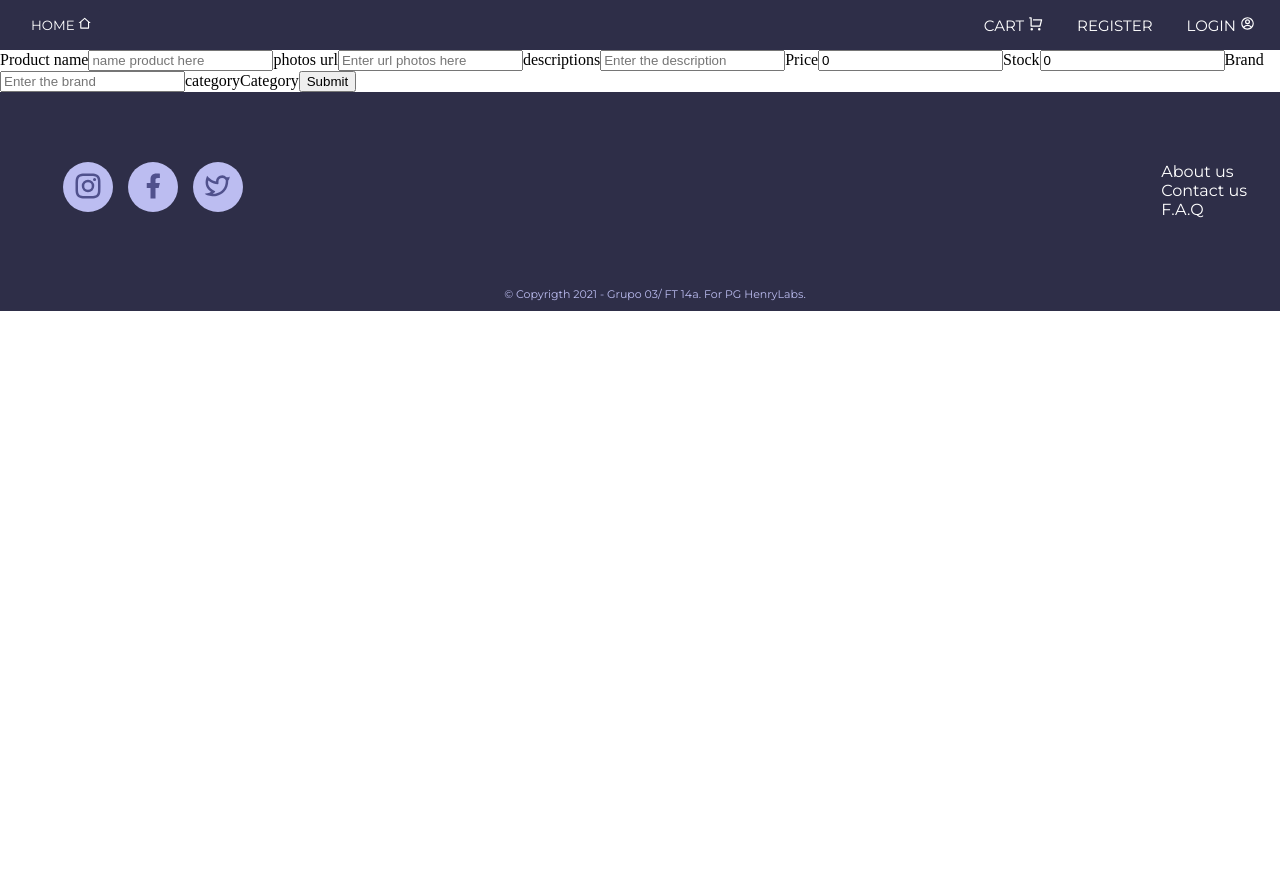
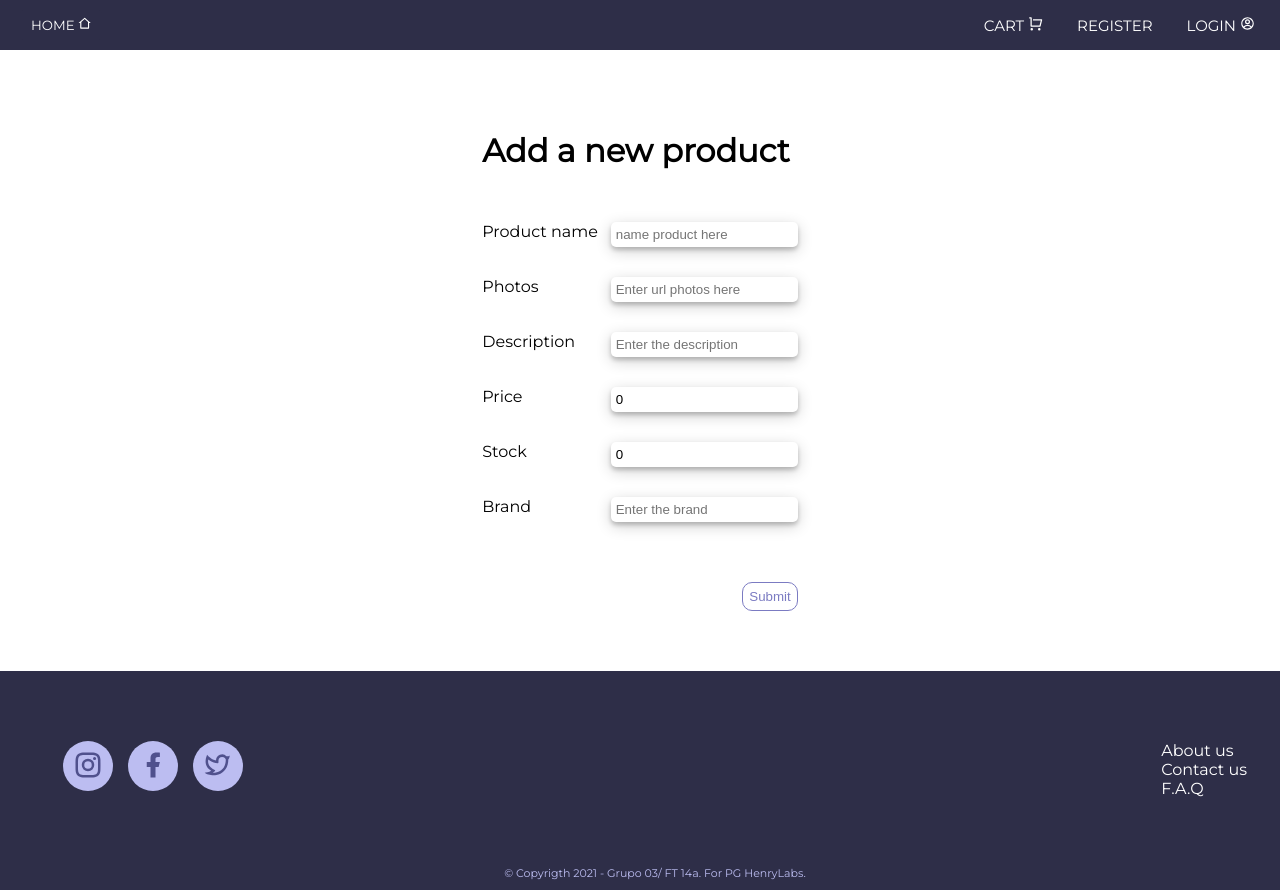
Before and after one commit to rodriabregu/Henry-PF-G03, a React (Create React App) app in the folder client/: page /create in a window 1280 px wide. Before the commit the page ends 800 px from the top, so only its background shows below. Built offline with nearby package versions, Linux system fonts and the light colour scheme.

Commit message:
CreateProducts css

```diff
--- a/client/src/Components/Products/CreateProducts.css
+++ b/client/src/Components/Products/CreateProducts.css
@@ -0,0 +1,47 @@
+.form-create{
+    display: flex;
+    justify-content: center;
+    margin-bottom: 30px;
+    margin-top: 30px;
+    font-family: 'Montserrat', sans-serif;
+}
+
+.form-create div{
+    margin-bottom: 30px;
+    margin-top: 30px;
+    display: flex;
+    justify-content: space-between;
+}
+
+.form-create input{
+    border-radius: 5px;
+    border: none;
+    box-shadow: 0 3px 4px 0 rgba(0, 0, 0, 0.2), 0 4px 15px 0 rgba(0, 0, 0, 0.19);
+    padding: 5px;
+}
+
+.danger{
+    color: red;
+    font-size: 12px;
+}
+
+.form-create button{
+    color:  #7b7bc2;
+    background-color:white;
+    border-bottom: 1px solid transparent;
+    border-top: 1px solid transparent;
+    border-left: 1px solid transparent;
+    border-right: 1px solid transparent;
+    border-radius: 10px;
+    border: solid 1px;
+    cursor: pointer;
+    padding: 6px;
+    margin-left: 260px;
+}
+
+.form-create button:hover{
+    background-color:  #bcbdf1;
+    color:  #2E2E48;
+}
+
+@import url('https://fonts.googleapis.com/css2?family=Montserrat&display=swap');
--- a/client/src/Components/Products/CreateProducts.js
+++ b/client/src/Components/Products/CreateProducts.js
@@ -1,11 +1,13 @@
 import { useState } from "react";
 import { useDispatch } from "react-redux";
 import postProducts from "../../Redux/Actions/Products/postProducts";
+import './CreateProducts.css';
+import { VscError} from 'react-icons/vsc';
 
 const validate = (input) => {
   let errors = {};
   if (!input.name) {
-    errors.name = "You must type a name";
+    errors.name = /* "You must type a name" */<VscError/>;
   } else {
     errors.name = "";
   }
@@ -88,89 +90,73 @@ const CreateProducts = () => {
   }
 
   return (
-    <div>
+    <div className='form-create'>
       <form onSubmit={(e) => handleSubmit(e)}>
-        <label for="name">
-          Product name
-        </label>
+        <div><h1>Add a new product</h1></div>
+        <div><label for="name">Product name</label>
+
+        {errors.name && <p className="danger">{errors.name}</p>}
           <input
           type="text"
           name="name"
           placeholder="name product here"
           required="required"
           value={input.name}
-          onChange={handleInput}
-        />
-        {errors.name && <p className="danger">{errors.name}</p>}
-
-        <label for="photos">
-        photos url
-        </label>
+          onChange={handleInput}/>
+        </div>
+        <div>
+          <label for="photos"> Photos </label>
           <input
           type="text"
           name="photos"
           placeholder="Enter url photos here"
           required="required"
           value={input.photos}
-          onChange={handlePhotos}
-        />
-        {errors.photos && <p className="danger">{errors.photos}</p>}
-
-        <label for="descriptions">
-        descriptions
-        </label>
+          onChange={handlePhotos}/> {errors.photos && <p className="danger">{errors.photos}</p>}
+        </div>
+        <div>
+          <label for="descriptions">Description</label>
           <input
           type="text"
           name="description"
           placeholder="Enter the description"
           required="required"
           value={input.description}
-          onChange={handleInput}
-        />
-        {errors.description && <p className="danger">{errors.description}</p>}
-
-        <label for="price">
-        Price
-        </label>
+          onChange={handleInput}/>{errors.description && <p className="danger">{errors.description}</p>}
+        </div>
+        <div>
+          <label for="price">Price</label>
           <input
           type="number"
           name="price"
           placeholder="Enter the price"
           required="required"
           value={input.price}
-          onChange={handleInput}
-        />
+          onChange={handleInput}/>
           {errors.price && <p className="danger">{errors.price}</p>}
-
-        <label for="stock">
-        Stock
-        </label>
+        </div>
+        <div>
+          <label for="stock">Stock</label>
           <input
           type="number"
           name="stock"
           placeholder="Enter the stock"
           required="required"
           value={input.stock}
-          onChange={handleInput}
-        />
-        {errors.stock && <p className="danger">{errors.stock}</p>}
-
-        <label for="brand">
-        Brand
-        </label>
+          onChange={handleInput}/>{errors.stock && <p className="danger">{errors.stock}</p>}
+        </div>
+        <div>
+          <label for="brand">Brand</label>
            <input
           type="text"
           name="brand"
           placeholder="Enter the brand"
           required="required"
           value={input.brand}
-          onChange={handleInput}
-        />
-        {errors.brand && <p className="danger">{errors.brand}</p>}
-        category
-        <label for="categories">
-        Category
-        </label>
+          onChange={handleInput}/>{errors.brand && <p className="danger">{errors.brand}</p>}
+        </div>
+        <div>
+          {/* <label for="categories">Category</label> */}
 {/*         <select name="categories" value={input.categories} onChange={handleCategories}>
             <option value="---">Categorie:</option>
             <option value={accesories.Accesories}>1</option>
@@ -187,7 +173,10 @@ const CreateProducts = () => {
           onChange={handleInput}
         /> */}
           {errors.categories && <p className="danger">{errors.categories}</p>}
+        </div>
+        <div>
           <button>Submit</button>
+        </div>
       </form>
     </div>
   )
```
Lines whose indentation alone changed are shown as unchanged.
